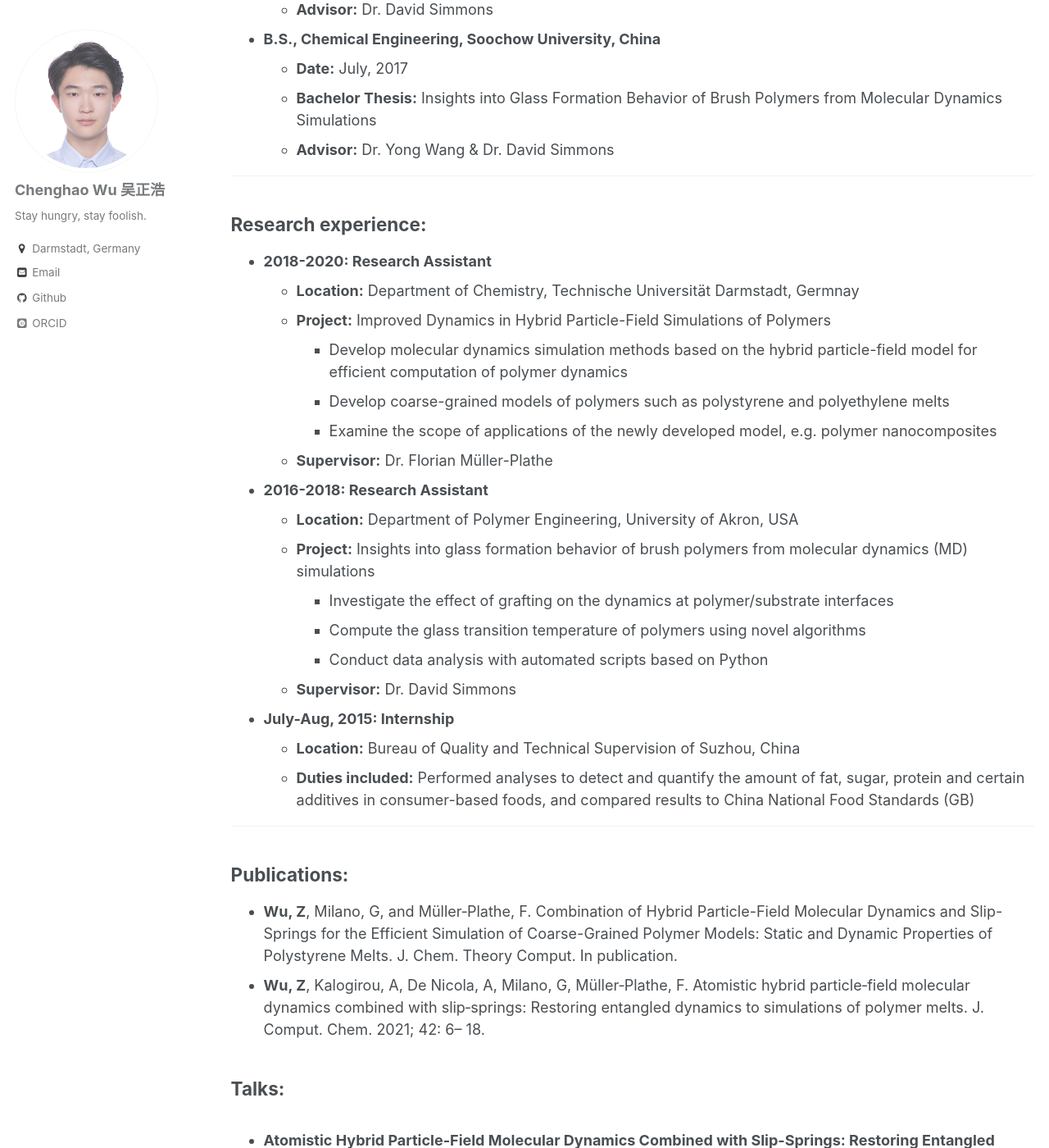
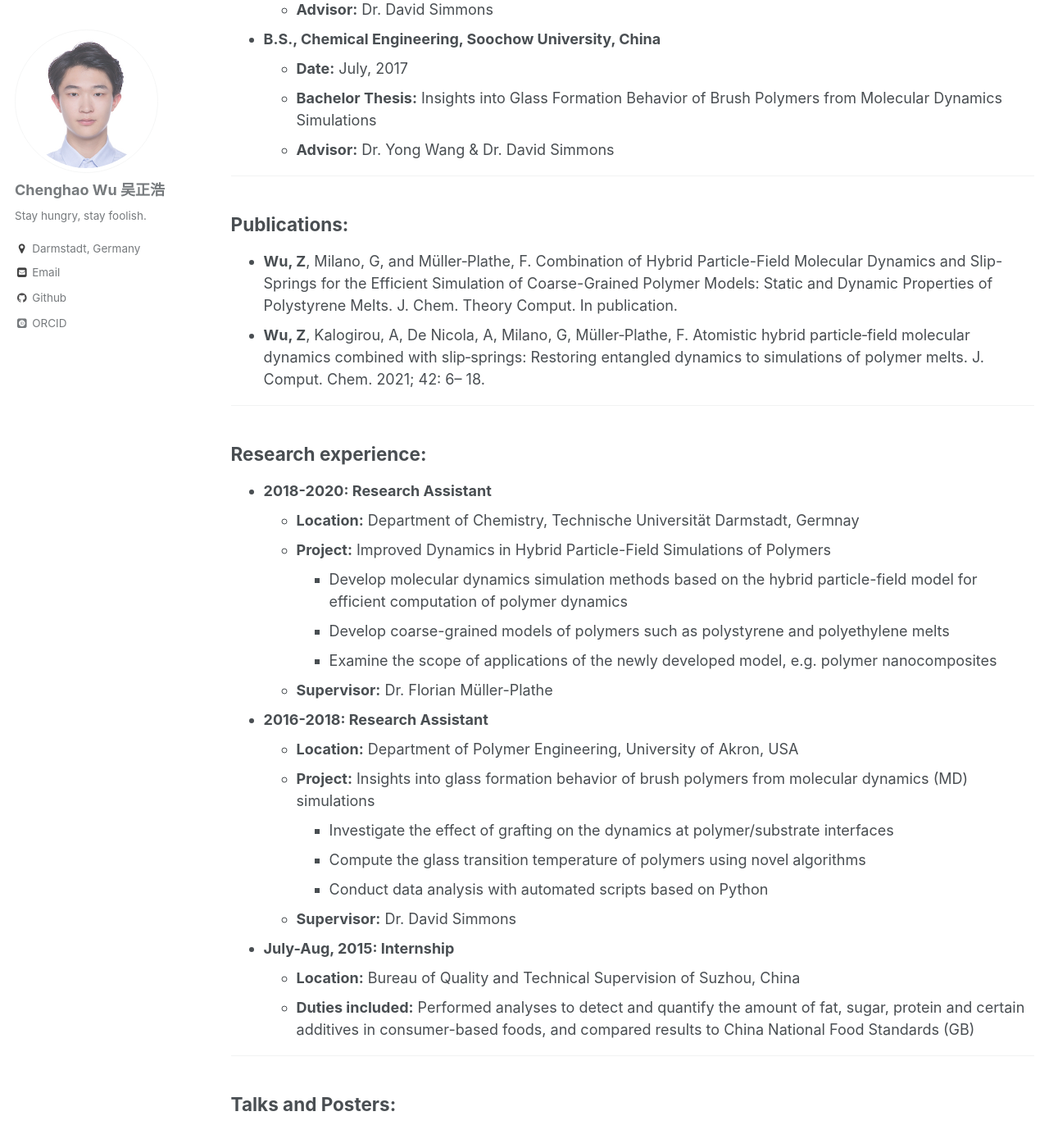
Before and after one commit to Chenghao-Wu/Chenghao-Wu.github.io, a Jekyll site: the page built from _pages/cv.md, in a window 1280 px wide and 1400 px high, scrolled down 622 px. Shown: the whole window at 82% size. Built offline with Jekyll 4.4.1, drawn with Linux system fonts in a browser that asks for light colours; some web fonts are replaced; part of the change alters nothing that is shown.

Commit message:
update 17

```diff
--- a/_pages/cv.md
+++ b/_pages/cv.md
@@ -35,6 +35,13 @@ Education:
 
 ---
 
+Publications:
+------
+* **Wu, Z**, Milano, G, and Müller‐Plathe, F. Combination of Hybrid Particle-Field Molecular Dynamics and Slip-Springs for the Efficient Simulation of Coarse-Grained Polymer Models: Static and Dynamic Properties of Polystyrene Melts. J. Chem. Theory Comput. In publication.
+* **Wu, Z**, Kalogirou, A, De Nicola, A, Milano, G, Müller‐Plathe, F. Atomistic hybrid particle‐field molecular dynamics combined with slip‐springs: Restoring entangled dynamics to simulations of polymer melts. J. Comput. Chem. 2021; 42: 6– 18.
+
+---
+
 Research experience:
 ------
 * **2018-2020: Research Assistant**
@@ -59,13 +66,7 @@ Research experience:
 
 ---
 
-Publications:
-------
-* **Wu, Z**, Milano, G, and Müller‐Plathe, F. Combination of Hybrid Particle-Field Molecular Dynamics and Slip-Springs for the Efficient Simulation of Coarse-Grained Polymer Models: Static and Dynamic Properties of Polystyrene Melts. J. Chem. Theory Comput. In publication.
-* **Wu, Z**, Kalogirou, A, De Nicola, A, Milano, G, Müller‐Plathe, F. Atomistic hybrid particle‐field molecular dynamics combined with slip‐springs: Restoring entangled dynamics to simulations of polymer melts. J. Comput. Chem. 2021; 42: 6– 18.
-
-
-Talks:
+Talks and Posters:
 ------
   <ul>{% for post in site.talks %}
     {% include archive-single-talk-cv.html %}
@@ -77,6 +78,8 @@ Teaching:
     {% include archive-single-cv.html %}
   {% endfor %}</ul>
 
+---
+
 Skills:
 ------
 * Skill 1
@@ -86,6 +89,7 @@ Skills:
   * Sub-skill 2.3
 * Skill 3
 
+---
 
 Service and leadership:
 ------
```
